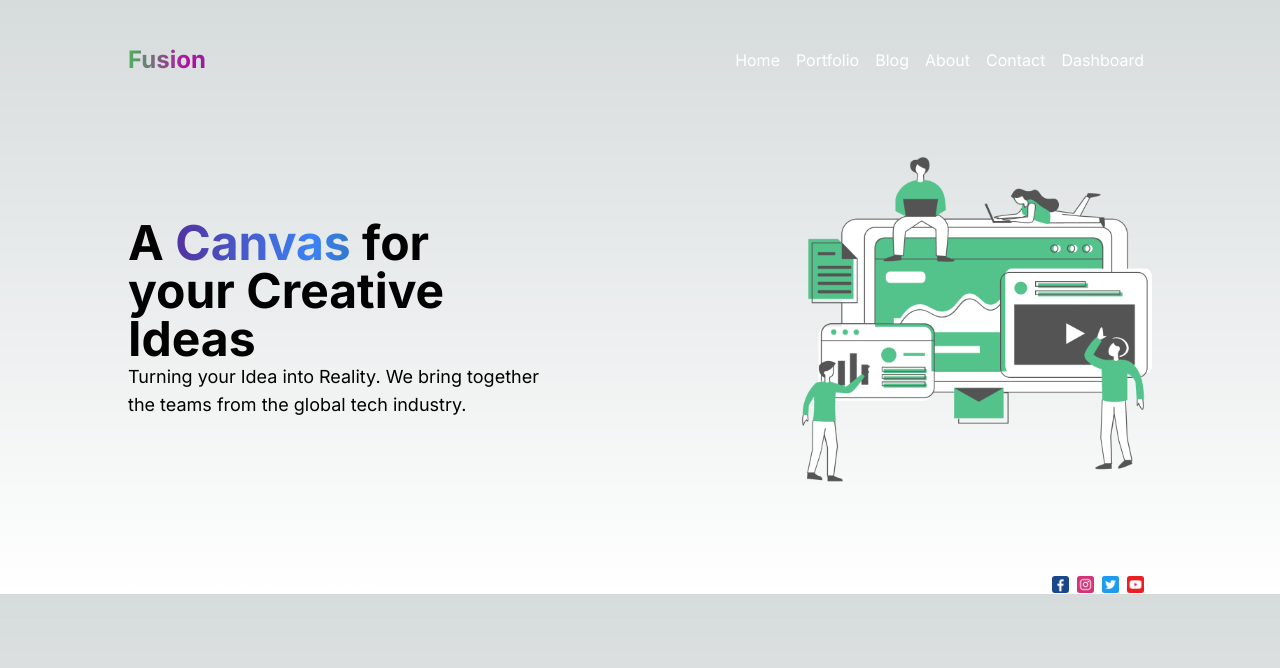
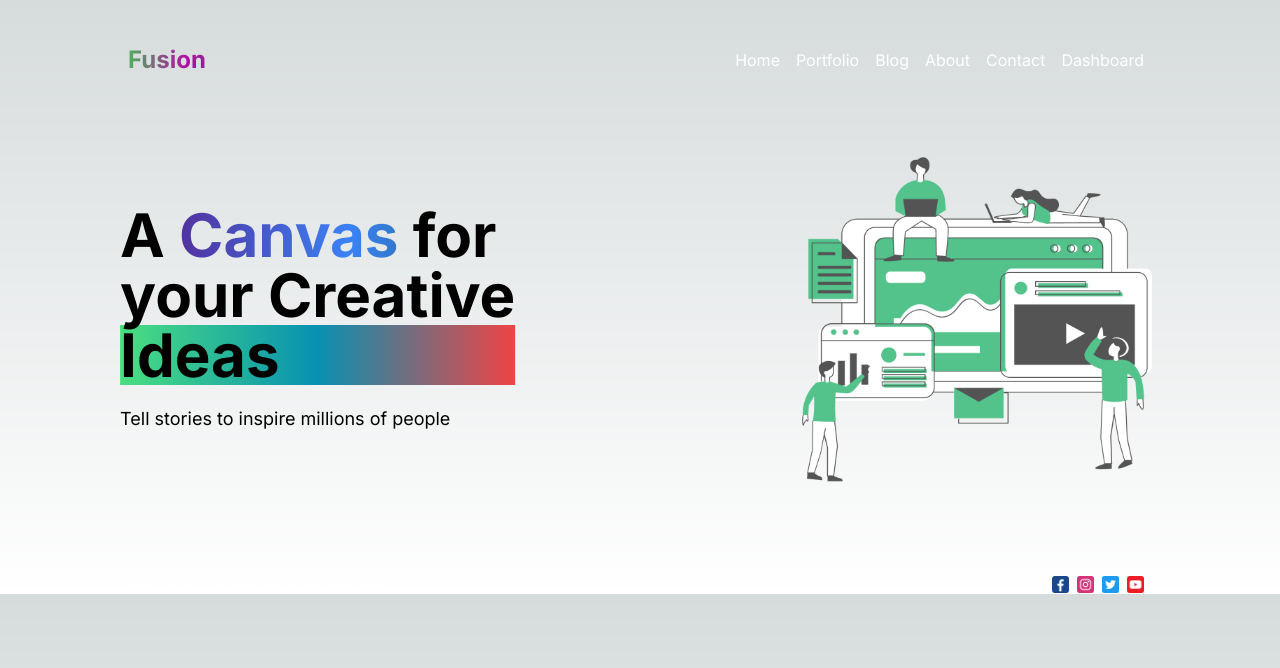
Before and after one commit to JOHN-AMAO/Fusion-Blog, a Next.js app: page / in a window 1280 px wide. Shown: the top 668 px of the page. Built offline with nearby package versions, Linux system fonts and the light colour scheme.

Commit message:
"homeboy is gonna like, get it"

```diff
--- a/package.json
+++ b/package.json
@@ -12,6 +12,7 @@
     "autoprefixer": "10.4.15",
     "eslint": "8.48.0",
     "eslint-config-next": "13.4.19",
+    "framer-motion": "^10.16.3",
     "next": "13.4.19",
     "postcss": "8.4.29",
     "react": "18.2.0",
--- a/src/app/page.js
+++ b/src/app/page.js
@@ -1,4 +1,6 @@
+"use client";
 import Image from "next/image";
+import { motion } from "framer-motion";
 
 import Hero from "public/hero.png";
 
@@ -6,19 +8,26 @@ export default function Home() {
   return (
     <div className='flex items-center justify-between lg:mx-32 mt-16 lg:flex-row flex-col'>
       <div className=''>
-        <h1 className='font-bold text-3xl  lg:text-5xl text-center lg:text-left mx-12 lg:mx-0'>
+        <motion.div
+          initial={{ x: "-400%" }}
+          animate={{ x: "calc(0vw - 2%)" }}
+        >
+          <h1 className='font-bold text-3xl  lg:text-6xl text-center lg:text-left mx-12 lg:mx-0 mb-5'>
             A{" "}
             <span className='bg-gradient-to-r from-[#581c87] via-blue-500 to-green-900 text-transparent bg-clip-text animate-text'>
               {" "}
               Canvas
             </span>{" "}
             for <span className=' lg:block'> your Creative</span>{" "}
-          <span className=' lg:block'> Ideas</span>
+            <span className='bg-gradient-to-r from-green-400 via-[#0891b2] to-red-500  lg:block'>
+              {" "}
+              Ideas
+            </span>
           </h1>
           <p className='md:text-lg sm:text-sm text-sm lg:text-left text-center '>
-          Turning your Idea into Reality. We bring together <br></br> the teams
-          from the global tech industry.
+            Tell stories to inspire millions of people
           </p>
+        </motion.div>
       </div>
       <div className=''>
         <Image
```
Also changed, not shown: 1 other file (tests, documents, lock files or other folders). Lines whose indentation alone changed are shown as unchanged.
